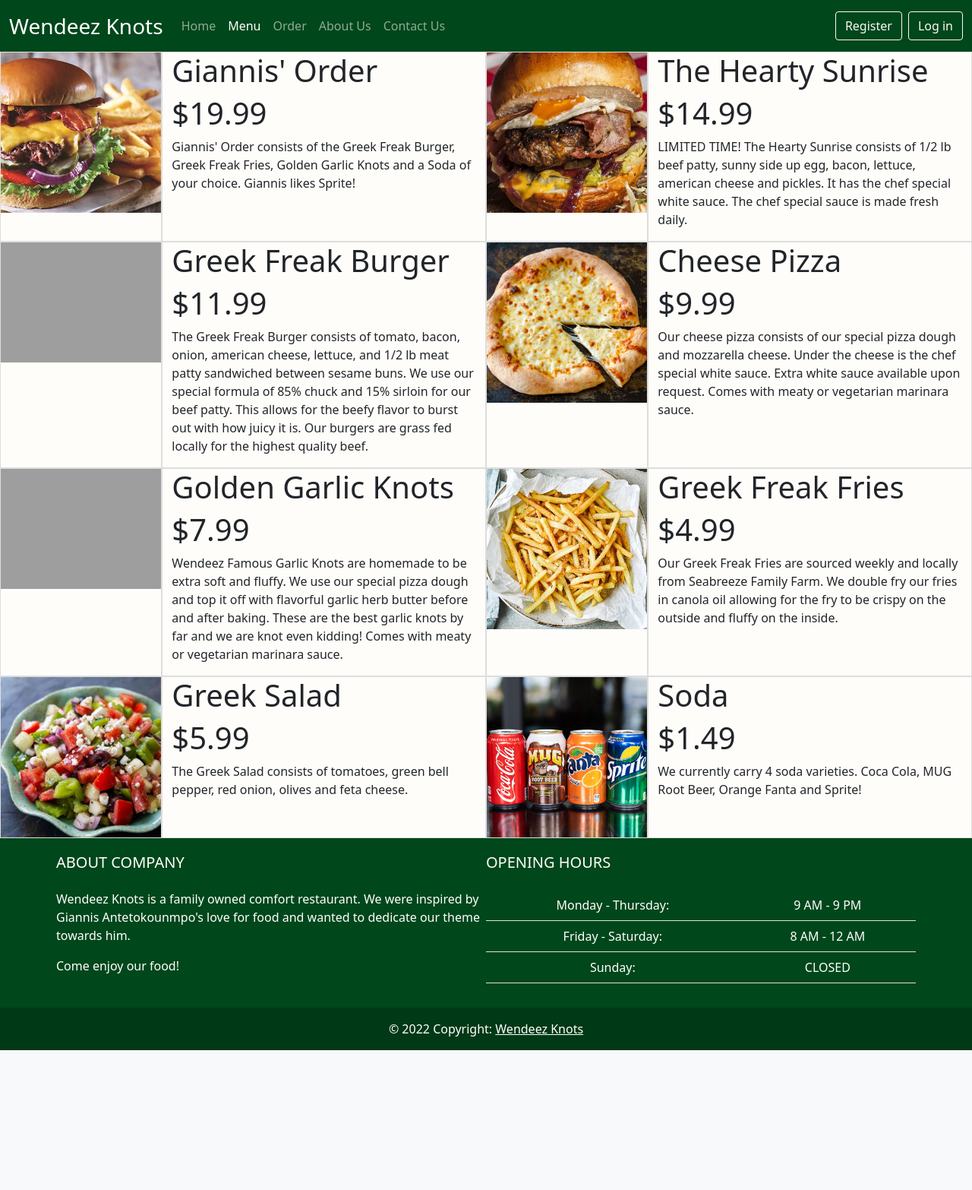
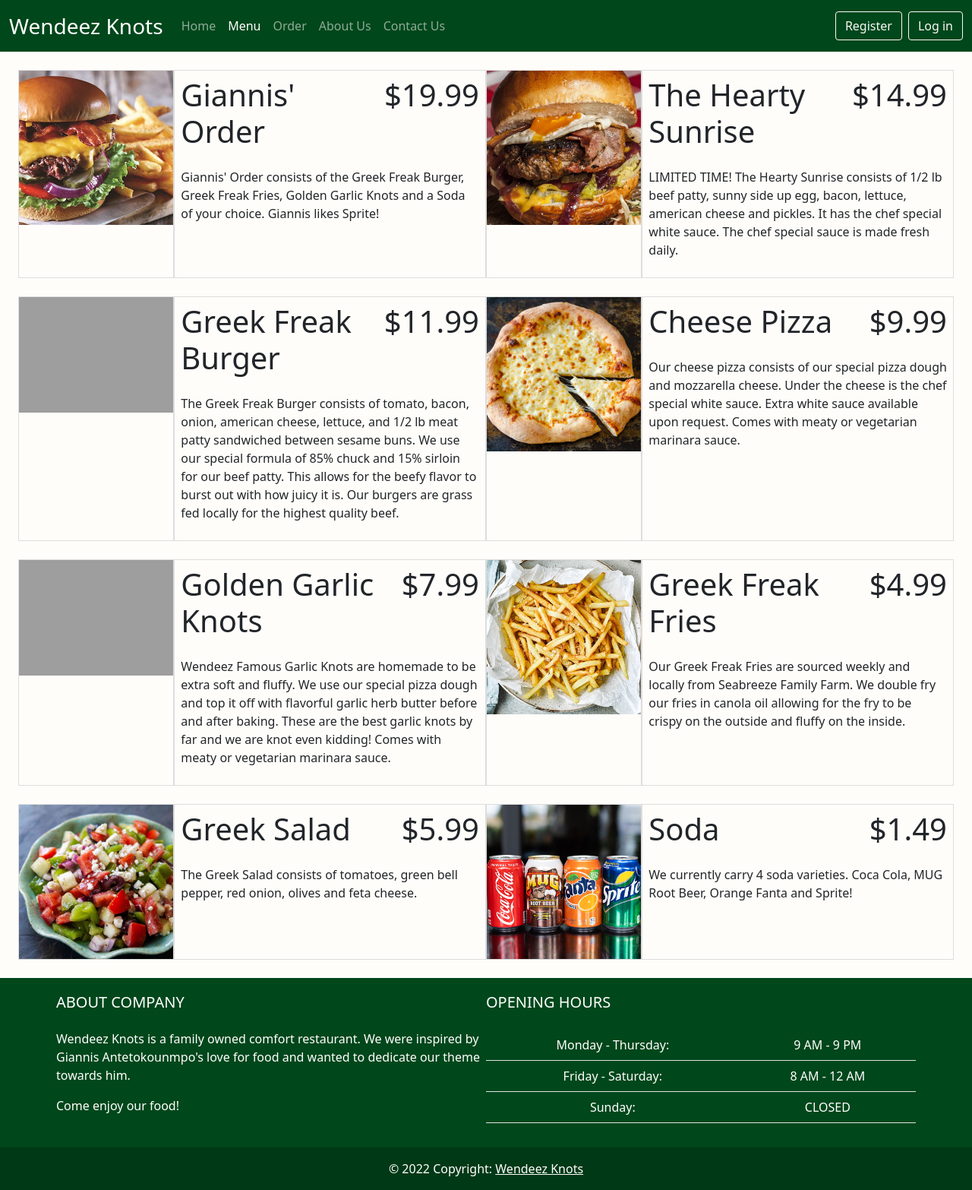
Before and after one commit to trancornellh/Wendeez-Knots, a PHP site: page /Menu.php in a window 1280 px wide. Shown: the whole page at 76% size. Before the commit the page ends 1382 px from the top, so only its background shows below. Run offline with PHP 8.4, Linux system fonts and the light colour scheme; grey boxes are pictures that could not be loaded.

Commit message:
Cleaned up menu page. STILL NOT DYNAMIC

```diff
--- a/New BS Web/Menu.php
+++ b/New BS Web/Menu.php
@@ -94,34 +94,33 @@ session_start();
     </nav>
 
     <!--Image Text Grid-->
-    <div class="container-fluid">
-        <div class="row">
-            <div class="col-xl-2 col-lg-2 col-md-2 g-0" style="border:1px solid #ddd">
+    <div class="container-fluid g-0">
+        <div class="d-sm-flex mx-4 my-4">
+            <div class="col-xl-2 col-lg-2 col-md-2" style="border:1px solid #ddd">
                 <img src="Images/Menu Giannis Order.png" alt="Burger" class="img-fluid" />
             </div>
-
-            <div class="col-xl-4 col-lg-4 col-md-4" style="border:1px solid #ddd">
-                <div id="textbox">
-                    <h1 class="alignleft">Giannis' Order</h1>
-                    <h1 class="alignright">$19.99</h1>
+            <div class="col" style="border:1px solid #ddd">
+                <div class="d-flex justify-content-between p-2">
+                    <h1>Giannis' Order</h1>
+                    <h1>$19.99</h1>
                 </div>
                 <div style="clear: both;"></div>
-                <p>
+                <p class="p-2">
                     Giannis' Order consists of the Greek Freak Burger, Greek Freak Fries,
                     Golden Garlic Knots and a Soda of your choice. Giannis likes Sprite!
                 </p>
             </div>
+
             <div class="col-xl-2 col-lg-2 col-md-2 g-0" style="border:1px solid #ddd">
                 <img src="Images/Menu Hearty Sunrise.png" alt="Fries" class="img-fluid" />
             </div>
-
-            <div class="col-xl-4 col-lg-4 col-md-4" style="border:1px solid #ddd">
-                <div id="textbox">
-                    <h1 class="alignleft">The Hearty Sunrise</h1>
-                    <h1 class="alignright">$14.99</h1>
+            <div class="col" style="border:1px solid #ddd">
+                <div class="d-flex justify-content-between p-2">
+                    <h1>The Hearty Sunrise</h1>
+                    <h1>$14.99</h1>
                 </div>
                 <div style="clear: both;"></div>
-                <p>
+                <p class="p-2">
                     LIMITED TIME! The Hearty Sunrise consists of 1/2 lb beef patty, sunny
                     side up egg, bacon, lettuce, american cheese and pickles. It has the
                     chef special white sauce. The chef special sauce is made fresh daily.
@@ -129,18 +128,18 @@ session_start();
             </div>
         </div>
 
-        <div class="row">
-            <div class="col-xl-2 col-lg-2 col-md-2 g-0" style="border:1px solid #ddd">
+        <div class="d-sm-flex mx-4 mb-4">
+            <div class="col-xl-2 col-lg-2 col-md-2" style="border:1px solid #ddd">
                 <img src="Images/Menu Burger.png" alt="Burger" class="img-fluid" />
             </div>
 
             <div class="col-xl-4 col-lg-4 col-md-4" style="border:1px solid #ddd">
-                <div id="textbox">
-                    <h1 class="alignleft">Greek Freak Burger</h1>
-                    <h1 class="alignright">$11.99</h1>
+                <div class="d-flex justify-content-between p-2">
+                    <h1>Greek Freak Burger</h1>
+                    <h1>$11.99</h1>
                 </div>
                 <div style="clear: both;"></div>
-                <p>
+                <p class="p-2">
                     The Greek Freak Burger consists of tomato, bacon, onion, american
                     cheese, lettuce, and 1/2 lb meat patty sandwiched between sesame buns.
                     We use our special formula of 85% chuck and 15% sirloin for our
@@ -153,12 +152,12 @@ session_start();
             </div>
 
             <div class="col-xl-4 col-lg-4 col-md-4" style="border:1px solid #ddd">
-                <div id="textbox">
-                    <h1 class="alignleft">Cheese Pizza</h1>
-                    <h1 class="alignright">$9.99</h1>
+                <div class="d-flex justify-content-between p-2">
+                    <h1>Cheese Pizza</h1>
+                    <h1>$9.99</h1>
                 </div>
                 <div style="clear: both;"></div>
-                <p>
+                <p class="p-2">
                     Our cheese pizza consists of our special pizza dough and
                     mozzarella cheese. Under the cheese is the chef special white sauce.
                     Extra white sauce available upon request. Comes with meaty or
@@ -167,18 +166,18 @@ session_start();
             </div>
         </div>
 
-        <div class="row">
+        <div class="d-sm-flex mx-4 mb-4">
             <div class="col-xl-2 col-lg-2 col-md-2 g-0" style="border:1px solid #ddd">
                 <img src="Images/Menu Garlic Knots.png" alt="Garlic Knots" class="img-fluid" />
             </div>
 
             <div class="col-xl-4 col-lg-4 col-md-4" style="border:1px solid #ddd">
-                <div id="textbox">
-                    <h1 class="alignleft">Golden Garlic Knots</h1>
-                    <h1 class="alignright">$7.99</h1>
+                <div class="d-flex justify-content-between p-2">
+                    <h1>Golden Garlic Knots</h1>
+                    <h1>$7.99</h1>
                 </div>
                 <div style="clear: both;"></div>
-                <p>
+                <p class="p-2">
                     Wendeez Famous Garlic Knots are homemade to be extra soft and fluffy.
                     We use our special pizza dough and top it off with flavorful garlic herb
                     butter before and after baking. These are the best garlic knots by far
@@ -190,12 +189,12 @@ session_start();
             </div>
 
             <div class="col-xl-4 col-lg-4 col-md-4" style="border:1px solid #ddd">
-                <div id="textbox">
-                    <h1 class="alignleft">Greek Freak Fries</h1>
-                    <h1 class="alignright">$4.99</h1>
+                <div class="d-flex justify-content-between p-2">
+                    <h1>Greek Freak Fries</h1>
+                    <h1>$4.99</h1>
                 </div>
                 <div style="clear: both;"></div>
-                <p>
+                <p class="p-2">
                     Our Greek Freak Fries are sourced weekly and locally from Seabreeze
                     Family Farm. We double fry our fries in canola oil allowing for the
                     fry to be crispy on the outside and fluffy on the inside.
@@ -203,18 +202,18 @@ session_start();
             </div>
         </div>
 
-        <div class="row">
+        <div class="d-sm-flex mx-4 mb-4">
             <div class="col-xl-2 col-lg-2 col-md-2 g-0" style="border:1px solid #ddd">
                 <img src="Images/Menu Salad.jpg" alt="Garlic Knots" class="img-fluid" />
             </div>
 
             <div class="col-xl-4 col-lg-4 col-md-4" style="border:1px solid #ddd">
-                <div id="textbox">
-                    <h1 class="alignleft">Greek Salad</h1>
-                    <h1 class="alignright">$5.99</h1>
+                <div class="d-flex justify-content-between p-2">
+                    <h1>Greek Salad</h1>
+                    <h1>$5.99</h1>
                 </div>
                 <div style="clear: both;"></div>
-                <p>
+                <p class="p-2">
                     The Greek Salad consists of tomatoes, green bell pepper,
                     red onion, olives and feta cheese.
                 </p>
@@ -224,12 +223,12 @@ session_start();
             </div>
 
             <div class="col-xl-4 col-lg-4 col-md-4" style="border:1px solid #ddd">
-                <div id="textbox">
-                    <h1 class="alignleft">Soda</h1>
-                    <h1 class="alignright">$1.49</h1>
+                <div class="d-flex justify-content-between p-2">
+                    <h1>Soda</h1>
+                    <h1>$1.49</h1>
                 </div>
                 <div style="clear: both;"></div>
-                <p>
+                <p class="p-2">
                     We currently carry 4 soda varieties. Coca Cola, MUG Root Beer, Orange Fanta and Sprite!
                 </p>
             </div>
```
